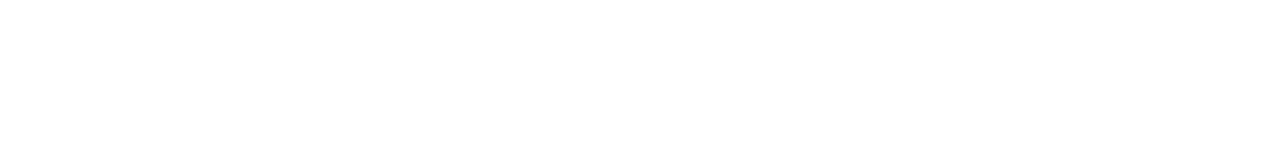
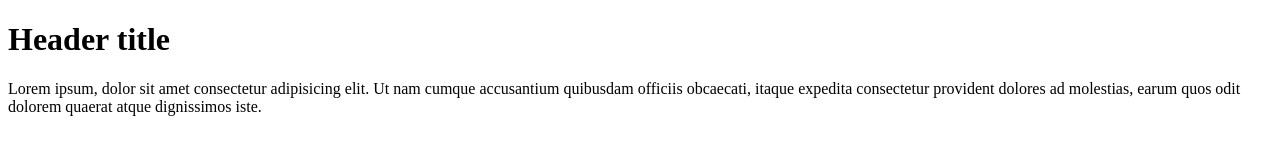
Before and after one commit to YuraTheKing/RepositoryLes20, a plain HTML site: page index.html in a window 1280 px wide. Drawn offline with Linux system fonts and the light colour scheme.

Commit message:
Add Some Code

```diff
--- a/index.html
+++ b/index.html
@@ -11,7 +11,8 @@
 </head>
 
 <body>
-
+    <h1>Header title</h1>
+    <p>Lorem ipsum, dolor sit amet consectetur adipisicing elit. Ut nam cumque accusantium quibusdam officiis obcaecati, itaque expedita consectetur provident dolores ad molestias, earum quos odit dolorem quaerat atque dignissimos iste.</p>
 </body>
 
 </html>
```
